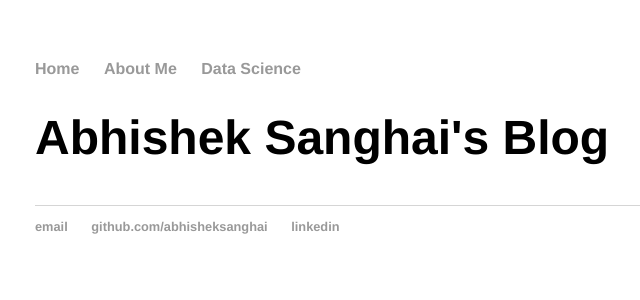
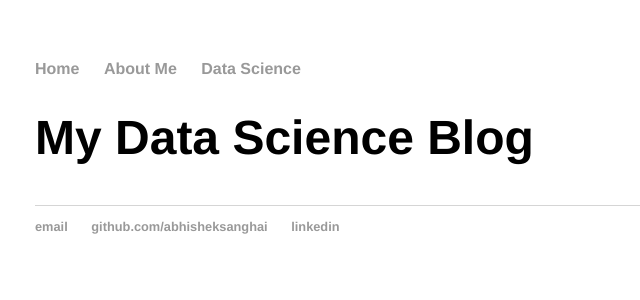
Before and after one commit to abhisheksanghai/abhisheksanghai.github.io, a Jekyll site: the page built from datascience/index.html, in a window 1280 px wide. Shown: the top 300 px of the page, without its empty margins (157-797 px from the left). Built offline with Jekyll 4.4.1, drawn with Linux system fonts in a browser that asks for light colours.

Commit message:
Update index.html

```diff
--- a/datascience/index.html
+++ b/datascience/index.html
@@ -1,6 +1,6 @@
 ---
 layout: default
-title: Abhishek Sanghai's Blog
+title: My Data Science Blog
 ---
 	<h1>{{ page.title }}</h1>
 	<ul class="posts">
```
